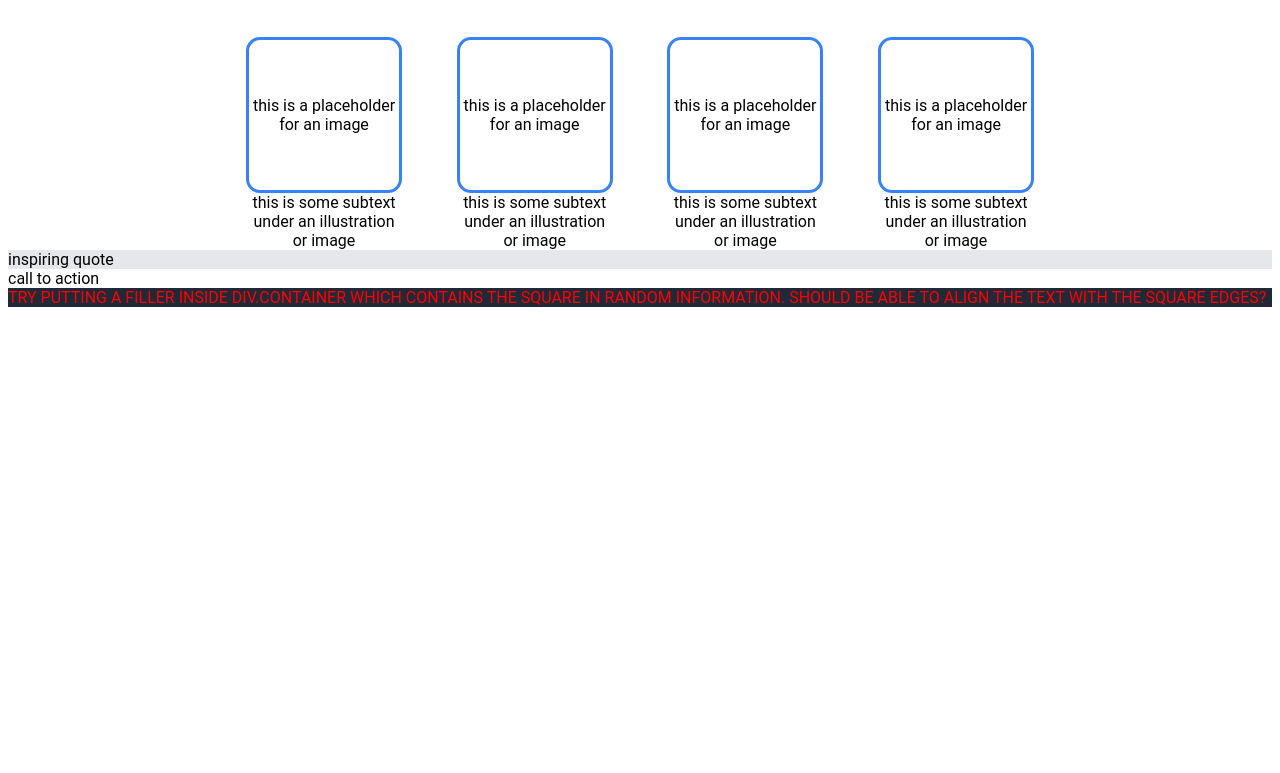
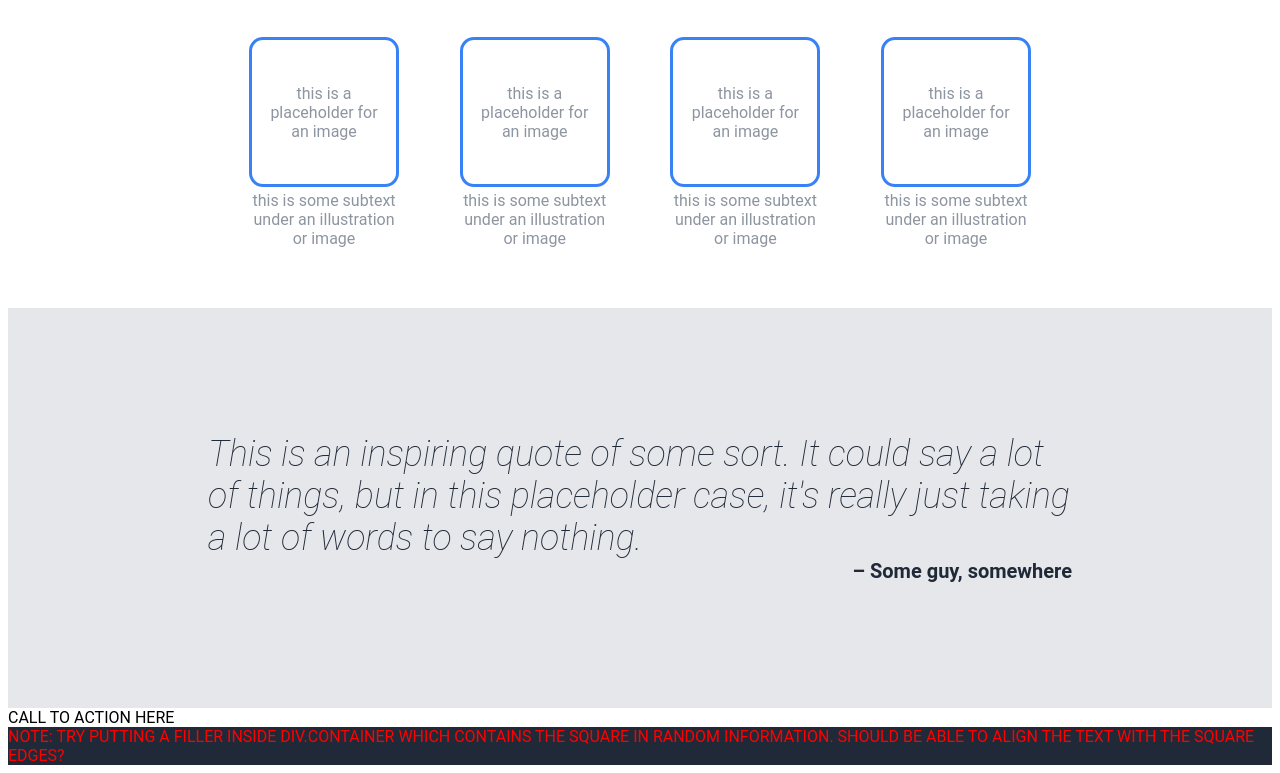
Before and after one commit to berkpereira/landing-page, a plain HTML site: page index.html in a window 1280 px wide. Shown: the part 485-1258 px from the top of the page. Before the commit the page ends 800 px from the top, so only its background shows below. Drawn offline with Linux system fonts and the light colour scheme.

Commit message:
Upgraded squares formatting, added inspiring quote section.

```diff
--- a/index.html
+++ b/index.html
@@ -101,15 +101,22 @@
     </div>
 
     <div class="inspiring-quote">
-        inspiring quote
+        <div class="quote-container">
+            <div class="quote">
+                This is an inspiring quote of some sort. It could say a lot of things, but in this placeholder case, it's really just taking a lot of words to say nothing.
+            </div>
+            <div class="author">
+                – Some guy, somewhere
+            </div>
+        </div>
     </div>
 
     <div class="call-to-action">
-        call to action
+        CALL TO ACTION HERE
     </div>
 
     <div class="footer">
-        TRY PUTTING A FILLER INSIDE DIV.CONTAINER WHICH CONTAINS THE SQUARE IN RANDOM INFORMATION. SHOULD BE ABLE TO ALIGN THE TEXT WITH THE SQUARE EDGES?
+        NOTE: TRY PUTTING A FILLER INSIDE DIV.CONTAINER WHICH CONTAINS THE SQUARE IN RANDOM INFORMATION. SHOULD BE ABLE TO ALIGN THE TEXT WITH THE SQUARE EDGES?
     </div>
 </body>
 </html>
--- a/style.css
+++ b/style.css
@@ -11,7 +11,6 @@ body {
 }
 
 .top {
-    background-color: ;
     display: flex;
 }
 
@@ -74,6 +73,8 @@ body {
 
 .hero .image {
     flex: 10;
+    height: 200px;
+    min-width: 260px;
     display: flex;
     justify-content: center;
     align-items: center;
@@ -107,7 +108,7 @@ body {
 
 .random-information .squares {
     display: flex;
-
+    margin-bottom: 60px;
 }
 
 .random-information .container {
@@ -122,9 +123,11 @@ body {
 
 .squares .square-content {
     flex: 2;
+    color: #8d95a0;
 }
 
 .random-information .square {
+    box-sizing: border-box;
     width: 150px;
     height: 150px;
     border: solid #3882F6;
@@ -132,10 +135,12 @@ body {
     display: flex;
     justify-content: center;
     align-items: center;
+    padding: 10px;
 }
 
 .squares .filler {
     flex: 1;
+    min-width: 12px;
 }
 
 .square .text {
@@ -144,11 +149,39 @@ body {
 
 .squares .subtext {
     text-align: center;
+    margin-top: 4px;
 }
 
 .inspiring-quote {
     background-color: #E5E7EB;
+    height: 300px;
+    display: flex;
+    justify-content: center;
+    align-items: center;
+    box-sizing: border-box;
+    padding: 0 200px 0;
+    min-height: 400px;
 }
+
+.inspiring-quote > .quote-container {
+    margin: 100px 0 100px;
+    min-width: 550px;
+}
+
+.inspiring-quote .quote {
+    font-size: 36px;
+    font-style: italic;
+    font-weight: lighter;
+    color: #1F2937;
+}
+
+.inspiring-quote .author {
+    text-align: right;
+    color: #1F2937;
+    font-size: 20px;
+    font-weight: bolder;
+}
+
 
 
 .footer {
```
